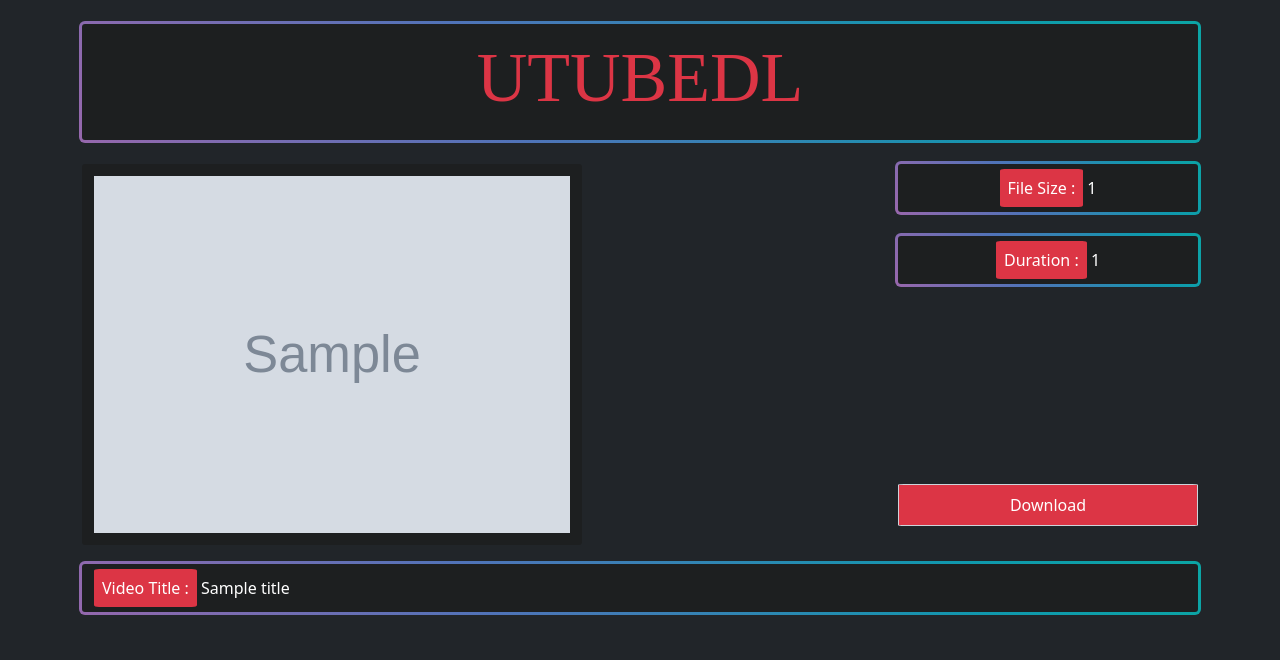
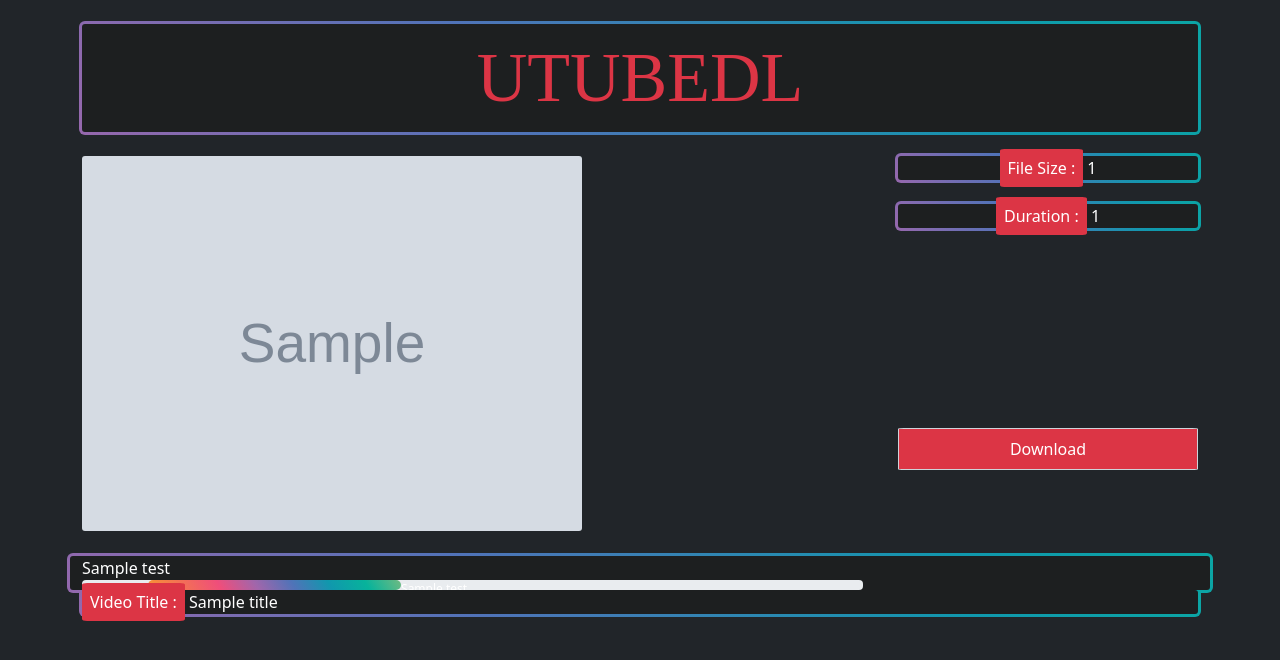
Before and after one commit to awmirs/django-utubedl, a Django app: template templates/information.html in a window 1280 px wide. Shown: the top 660 px of the page. Run offline with Django 3.2, Linux system fonts and the light colour scheme; the template is opened without the code that fills it: most values are stand-ins (such as "Sample title", 1, 10 or a date in 2020); grey boxes marked "Sample" are stand-in pictures; some web fonts are replaced.

Commit message:
Working on progress bar feature, but at the moment pytube has some bugs and throws RegexException when calling download function

```diff
--- /dev/null
+++ b/download/tasks.py
@@ -0,0 +1 @@
+from celery import Celery
--- a/static/download/css/styles.css
+++ b/static/download/css/styles.css
@@ -27,7 +27,6 @@
     background: #1D1F20;
     position: relative;
     border-radius: var(--borderWidth);
-    padding: 12px;
     color: white;
 }
 
@@ -57,3 +56,35 @@
         background-position: 0% 50%;
     }
 }
+
+/* Progress Bar */
+.progress{
+    height: 10px;
+    text-align: center;
+    width: 70%;
+}
+.progress .color {
+    background: linear-gradient(60deg, #f79533, #f37055, #ef4e7b, #a166ab, #5073b8, #1098ad, #07b39b, #6fba82);
+    border-radius: calc(2 * var(--borderWidth));
+    width: 0;
+    height: 10px;
+    animation: progres 2s infinite normal;
+    /*animation: animatedgradient 1s ease infinite alternate;*/
+}
+@keyframes progres{
+    0%{
+      width: 0%;
+    }
+    25%{
+        width: 25%;
+    }
+    50%{
+        width: 50%;
+    }
+    75%{
+        width: 75%;
+    }
+    100%{
+        width: 100%;
+    }
+}
--- a/templates/base.html
+++ b/templates/base.html
@@ -20,7 +20,7 @@
 
 <div class="container">
     <div class="container my-4 gradient-border">
-        <h1 style="text-align: center; font-family: 'Thorn'; font-size: 70px"><a style="color: #dc3545; text-decoration: none;" href="{% url 'home' %}">UTUBEDL</a></h1>
+        <h1 style="text-align: center; font-family: 'Thorn'; font-size: 70px; padding: 12px"><a style="color: #dc3545; text-decoration: none;" href="{% url 'home' %}">UTUBEDL</a></h1>
     </div>
 </div>
 
--- a/templates/download.html
+++ b/templates/download.html
@@ -2,5 +2,8 @@
 {% load static %}
 
 {% block content %}
+{{ test }}
+
+
 
 {% endblock %}
--- a/templates/information.html
+++ b/templates/information.html
@@ -22,6 +22,13 @@
         </ul>
     </div>
 
+    {# Progress Bar #}
+    <div class="container gradient-border">{{ test }}
+        <div class="progress">{{ test }}
+          <div class="color"></div>{{ test }}
+        </div>
+    </div>
+
     <div class="container">
         <div class="gradient-border"><span class="bg-danger custom-label">Video Title :</span> {{ title }}</div>
     </div>
```
Also changed, not shown: download/views.py (+25 -19 lines).
